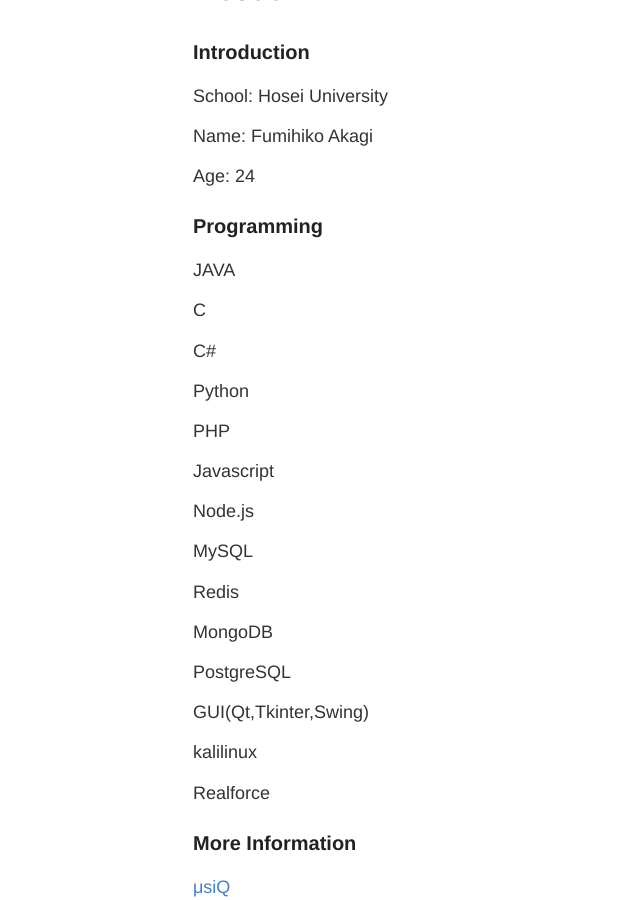
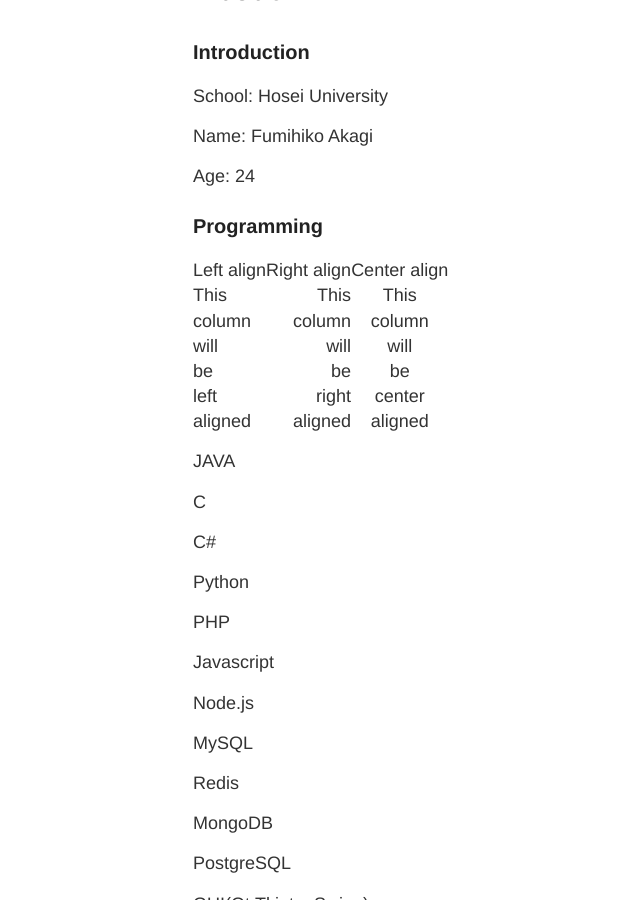
Before and after one commit to The-Actual-Damien/nondroid5-jeckyll, a Jekyll site: the page built from about.md, in a window 1280 px wide and 900 px high, scrolled down 333 px. Shown: the whole window, without its empty margins (87-727 px from the left). Built offline with Jekyll 4.4.1, drawn with Linux system fonts in a browser that asks for light colours; Markdown is read by kramdown in place of the engine named in the settings.

Commit message:
Update about.md

```diff
--- a/about.md
+++ b/about.md
@@ -13,6 +13,15 @@ Name: Fumihiko Akagi
 Age: 24
 
 ### Programming
+
+| Left align | Right align | Center align |
+|:-----------|------------:|:------------:|
+| This       |        This |     This     |
+| column     |      column |    column    |
+| will       |        will |     will     |
+| be         |          be |      be      |
+| left       |       right |    center    |
+| aligned    |     aligned |   aligned    |
 
 JAVA
 
```
